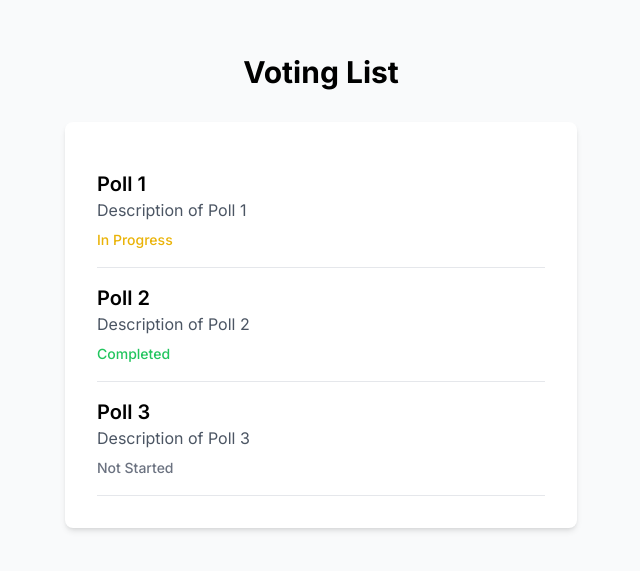
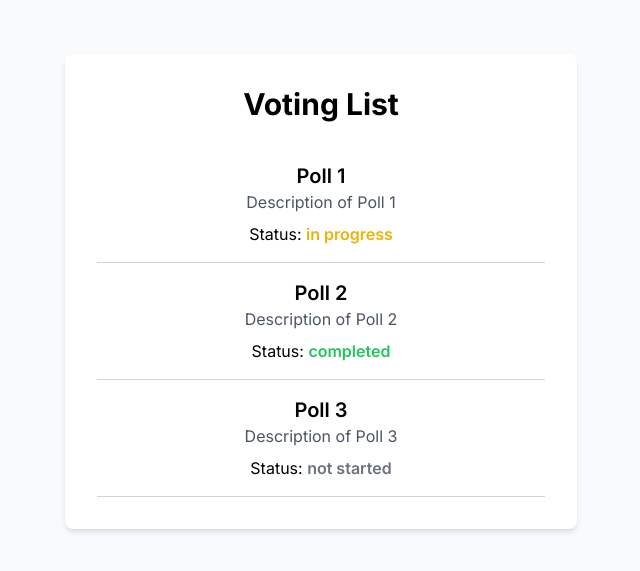
Before and after one commit to monnaliya/trustvote-eth-shenzhen-2024, a Next.js app: page /voting-list in a window 1280 px wide. Shown: the part 109-680 px from the top of the page, without its empty margins (319-959 px from the left). Built offline with nearby package versions, Linux system fonts and the light colour scheme.

Commit message:
Implemented voting detail page and updated voting list with status

```diff
--- /dev/null
+++ b/app/voting-list/[id]/page.tsx
@@ -0,0 +1,45 @@
+'use client';
+
+import React from 'react';
+import { useRouter } from 'next/navigation';
+
+interface Poll {
+  id: number;
+  title: string;
+  description: string;
+  status: 'not started' | 'in progress' | 'completed';
+}
+
+const mockPolls: Poll[] = [
+  { id: 1, title: 'Poll 1', description: 'Description of Poll 1', status: 'in progress' },
+  { id: 2, title: 'Poll 2', description: 'Description of Poll 2', status: 'completed' },
+  { id: 3, title: 'Poll 3', description: 'Description of Poll 3', status: 'not started' },
+];
+
+export default function VotingDetailPage({ params }: { params: { id: string } }) {
+  const router = useRouter();
+  const pollId = parseInt(params.id, 10);
+  const poll = mockPolls.find((p) => p.id === pollId);
+
+  if (!poll) {
+    return <p>Poll not found</p>;
+  }
+
+  return (
+    <div className="min-h-screen bg-gray-50 flex flex-col items-center justify-center relative">
+      <div className="bg-white p-8 rounded-lg shadow-md text-center w-3/4 max-w-lg">
+        <h1 className="text-3xl font-bold mb-4">{poll.title}</h1>
+        <p className="text-lg mb-6">{poll.description}</p>
+        <p className="text-md mb-4">
+          Status: <span className="font-semibold">{poll.status}</span>
+        </p>
+        <button
+          className="px-6 py-3 bg-gray-600 text-white font-semibold rounded-md hover:bg-gray-700"
+          onClick={() => router.back()}
+        >
+          Back to List
+        </button>
+      </div>
+    </div>
+  );
+}
--- a/app/voting-list/page.tsx
+++ b/app/voting-list/page.tsx
@@ -1,6 +1,7 @@
 'use client';
 
 import React from 'react';
+import { useRouter } from 'next/navigation';
 
 interface Poll {
   id: number;
@@ -9,36 +10,30 @@ interface Poll {
   status: 'not started' | 'in progress' | 'completed';
 }
 
-const polls: Poll[] = [
-  { id: 1, title: 'Poll 1', description: 'Description of Poll 1', status: 'in progress' },
-  { id: 2, title: 'Poll 2', description: 'Description of Poll 2', status: 'completed' },
-  { id: 3, title: 'Poll 3', description: 'Description of Poll 3', status: 'not started' },
-];
+export default function VotingListPage() {
+  const router = useRouter();
 
-export default function VotingListPage() {
+  const polls: Poll[] = [
+    { id: 1, title: 'Poll 1', description: 'Description of Poll 1', status: 'in progress' },
+    { id: 2, title: 'Poll 2', description: 'Description of Poll 2', status: 'completed' },
+    { id: 3, title: 'Poll 3', description: 'Description of Poll 3', status: 'not started' },
+  ];
+
   return (
-    <div className="min-h-screen bg-gray-50 flex flex-col items-center justify-center">
-      <h1 className="text-3xl font-bold mb-8">Voting List</h1>
-      <div className="bg-white p-8 rounded-lg shadow-md w-3/4 max-w-lg">
+    <div className="min-h-screen bg-gray-50 flex flex-col items-center justify-center relative">
+      <div className="bg-white p-8 rounded-lg shadow-md text-center w-3/4 max-w-lg">
+        <h1 className="text-3xl font-bold mb-6">Voting List</h1>
         {polls.map((poll) => (
-          <div key={poll.id} className="border-b border-gray-200 py-4">
+          <div
+            key={poll.id}
+            className="border-b border-gray-300 py-4 cursor-pointer"
+            onClick={() => router.push(`/voting-list/${poll.id}`)}
+          >
             <h2 className="text-xl font-semibold">{poll.title}</h2>
-            <p className="text-gray-600">{poll.description}</p>
-            <span
-              className={`text-sm font-medium mt-2 inline-block ${
-                poll.status === 'not started'
-                  ? 'text-gray-500'
-                  : poll.status === 'in progress'
-                  ? 'text-yellow-500'
-                  : 'text-green-500'
-              }`}
-            >
-              {poll.status === 'not started'
-                ? 'Not Started'
-                : poll.status === 'in progress'
-                ? 'In Progress'
-                : 'Completed'}
-            </span>
+            <p className="text-md text-gray-600">{poll.description}</p>
+            <p className="text-md mt-2">
+              Status: <span className={`font-semibold ${poll.status === 'completed' ? 'text-green-500' : poll.status === 'in progress' ? 'text-yellow-500' : 'text-gray-500'}`}>{poll.status}</span>
+            </p>
           </div>
         ))}
       </div>
```
